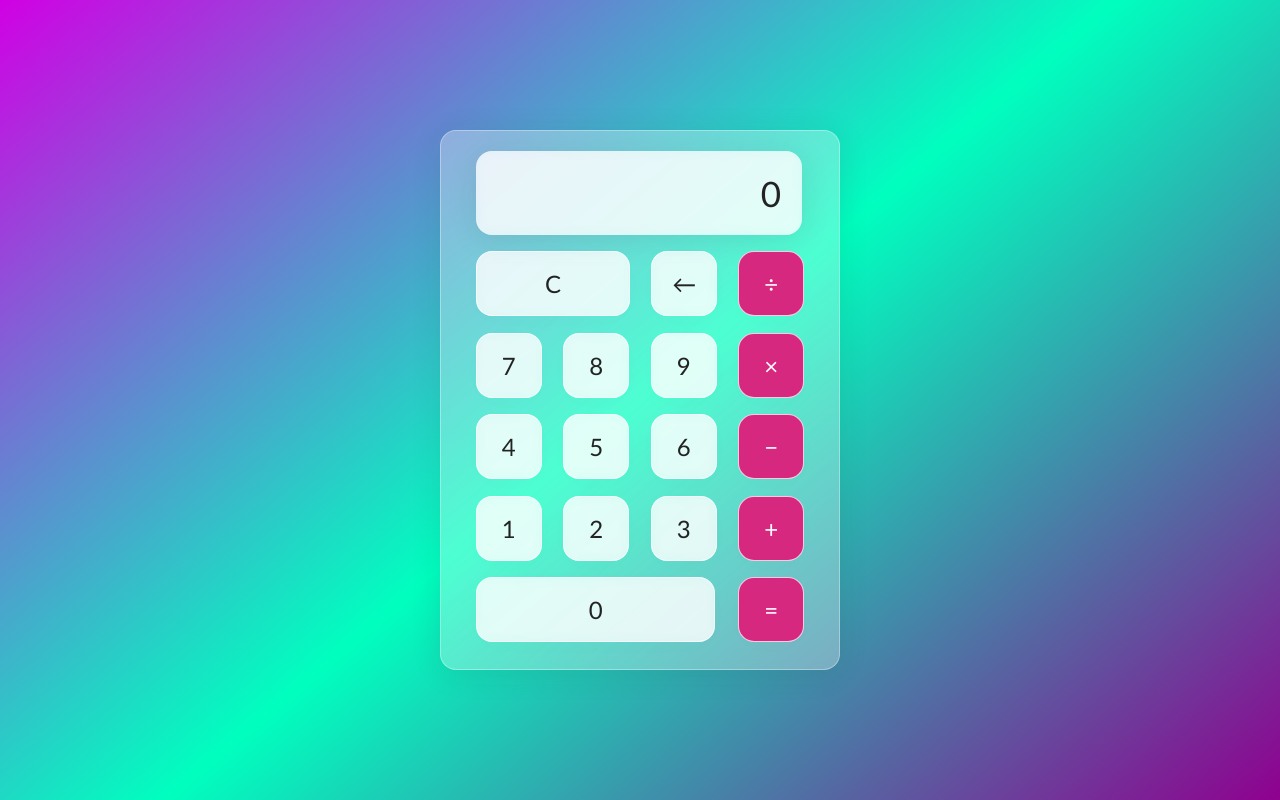
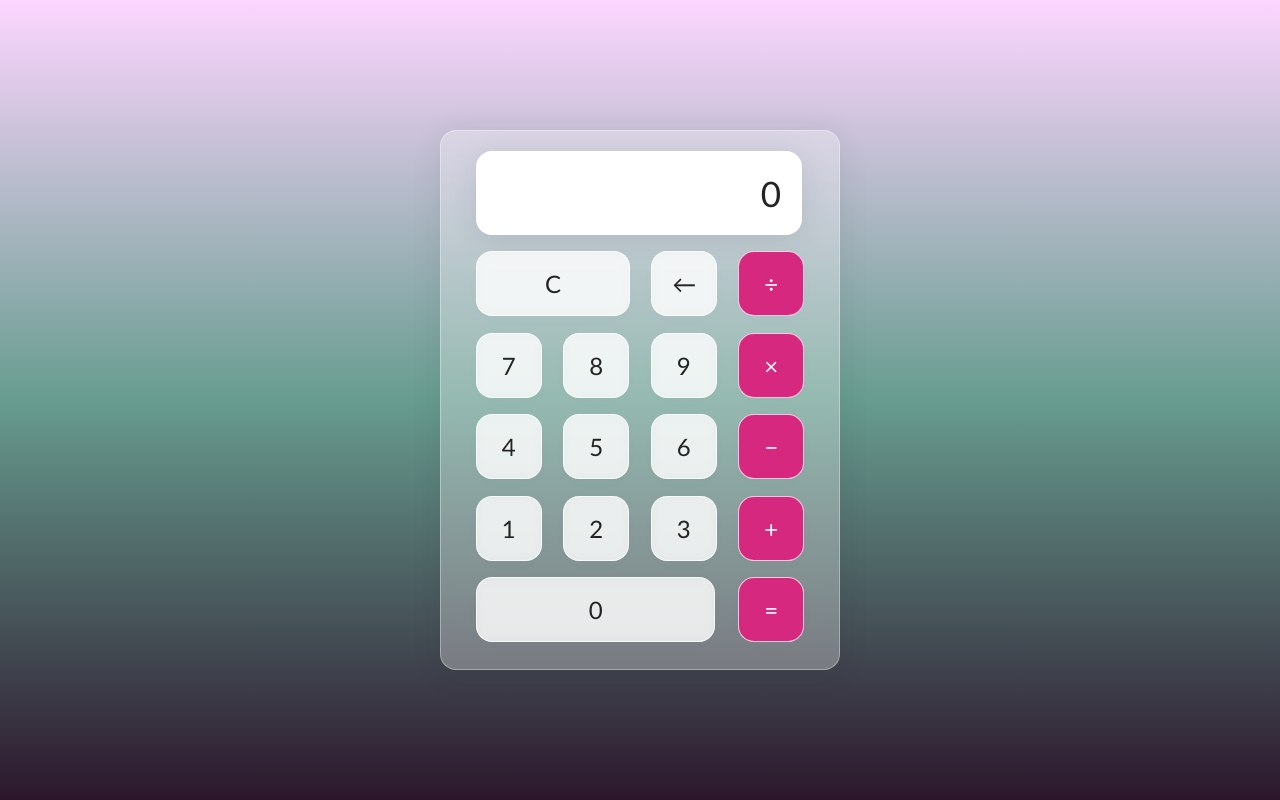
Before and after one commit to eltonjr13/calculator, a plain HTML site: page index.html in a window 1280 px wide. In both pictures the pointer is over the element 639 px from the left and 193 px from the top of the page. Drawn offline with Linux system fonts and the light colour scheme.

Commit message:
new design

```diff
--- a/style.css
+++ b/style.css
@@ -14,7 +14,7 @@ html{
 
 body{
     align-items: center;
-    background: linear-gradient(320deg,#8f008f, #00ffbf, #d100e4);
+    background: linear-gradient(0deg,#2c172c, #679c8f, #fcd6ff);
     display: flex;
     font-family:'Gill Sans', 'Gill Sans MT', Calibri, 'Trebuchet MS', sans-serif;
     font-display: swap;
@@ -54,6 +54,23 @@ body{
     width: 326px;
 
 }
+
+.screen:hover{
+    backdrop-filter: blur(5.5px);
+    -webkit-backdrop-filter: blur(5.5px);
+    background: rgb(255, 255, 255);
+    border: 1px solid rgba(255, 255, 255, 0.01);
+    box-shadow: 0 4px 30px rgba(35, 35, 35, 0.1);
+    border-radius: 16px;
+    color: #232323;
+    font-size: 35px;
+    overflow: 35px;
+    padding: 20px;
+    text-align: right;
+    width: 326px;
+
+}
+
 
 
 .calc-button-row{
@@ -97,7 +114,7 @@ body{
 }
 
 .calc-button:hover{
-    background-color: #ff78ce;
+    background-color: #6d1a7c24;
 }
 
 .double{
```
